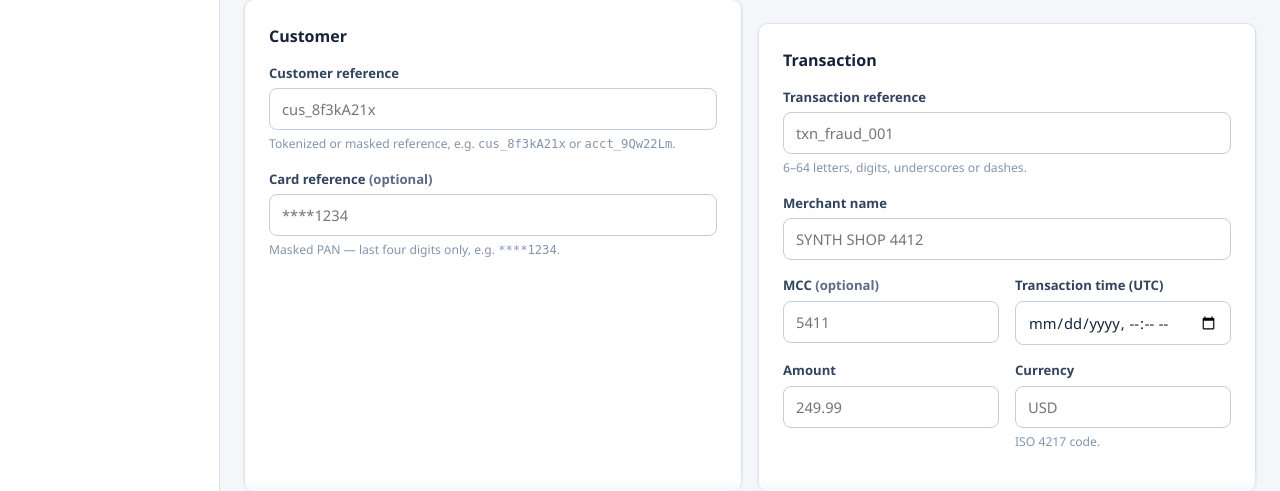
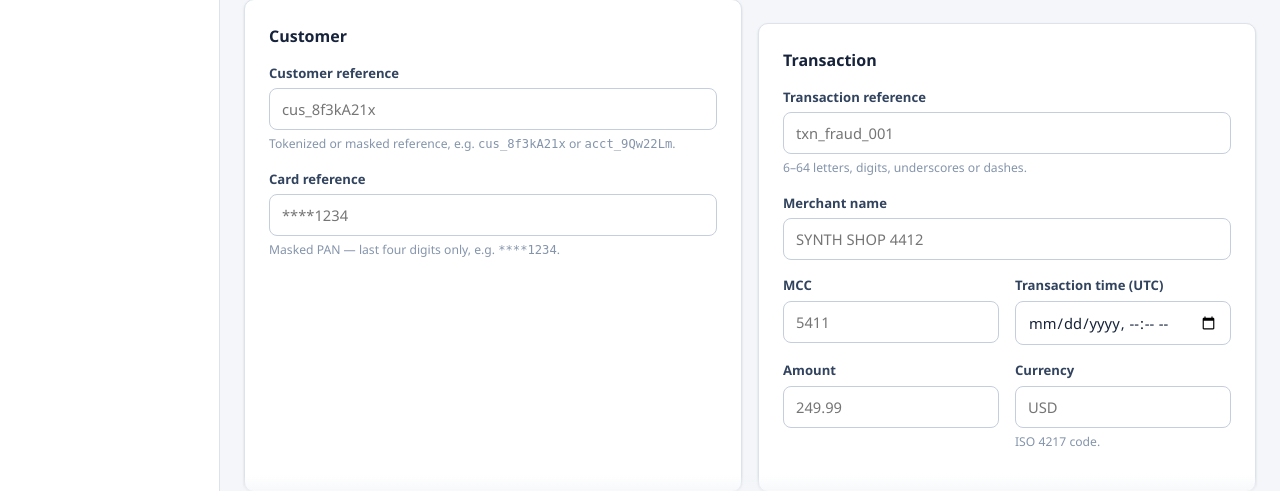
Before and after one commit to ParanidaranRamalingam/Payment-Fraud-Investigation, a Spring app: template src/main/resources/templates/intake.html in a window 1280 px wide. Shown: the part 251-742 px from the top of the page. Run offline with Thymeleaf, Linux system fonts and the light colour scheme; the template is opened without the code that fills it, so the values that code supplies are empty; some of the project's set-up classes (security, data sources, template engines, error pages and the like) are left out, and stand-ins take their place.

Commit message:
Remove "(optional)" labels from cardReference and merchantCategoryCode fields

```diff
--- a/src/main/resources/templates/intake.html
+++ b/src/main/resources/templates/intake.html
@@ -42,7 +42,7 @@
                             <span class="field__error" th:errors="*{customerReference}"></span>
                         </div>
                         <div class="field" th:classappend="${#fields.hasErrors('cardReference')} ? 'field--error'">
-                            <label for="cardReference">Card reference <span class="text-muted">(optional)</span></label>
+                            <label for="cardReference">Card reference</label>
                             <input type="text" id="cardReference" th:field="*{cardReference}"
                                    placeholder="****1234" autocomplete="off">
                             <span class="hint">Masked PAN — last four digits only, e.g. <code>****1234</code>.</span>
@@ -67,7 +67,7 @@
                         </div>
                         <div class="grid grid--2">
                             <div class="field" th:classappend="${#fields.hasErrors('merchantCategoryCode')} ? 'field--error'">
-                                <label for="merchantCategoryCode">MCC <span class="text-muted">(optional)</span></label>
+                                <label for="merchantCategoryCode">MCC</label>
                                 <input type="text" id="merchantCategoryCode" th:field="*{merchantCategoryCode}"
                                        placeholder="5411" inputmode="numeric" autocomplete="off">
                                 <span class="field__error" th:errors="*{merchantCategoryCode}"></span>
```
